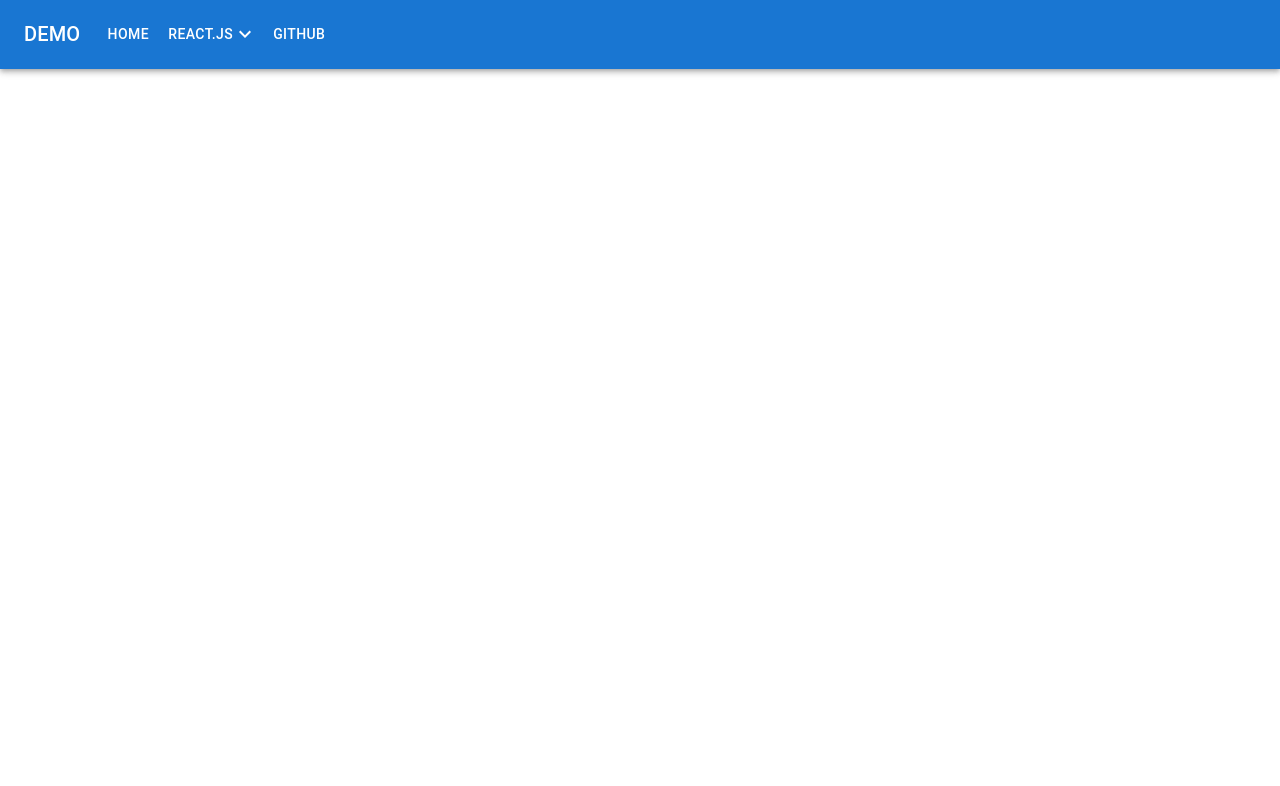
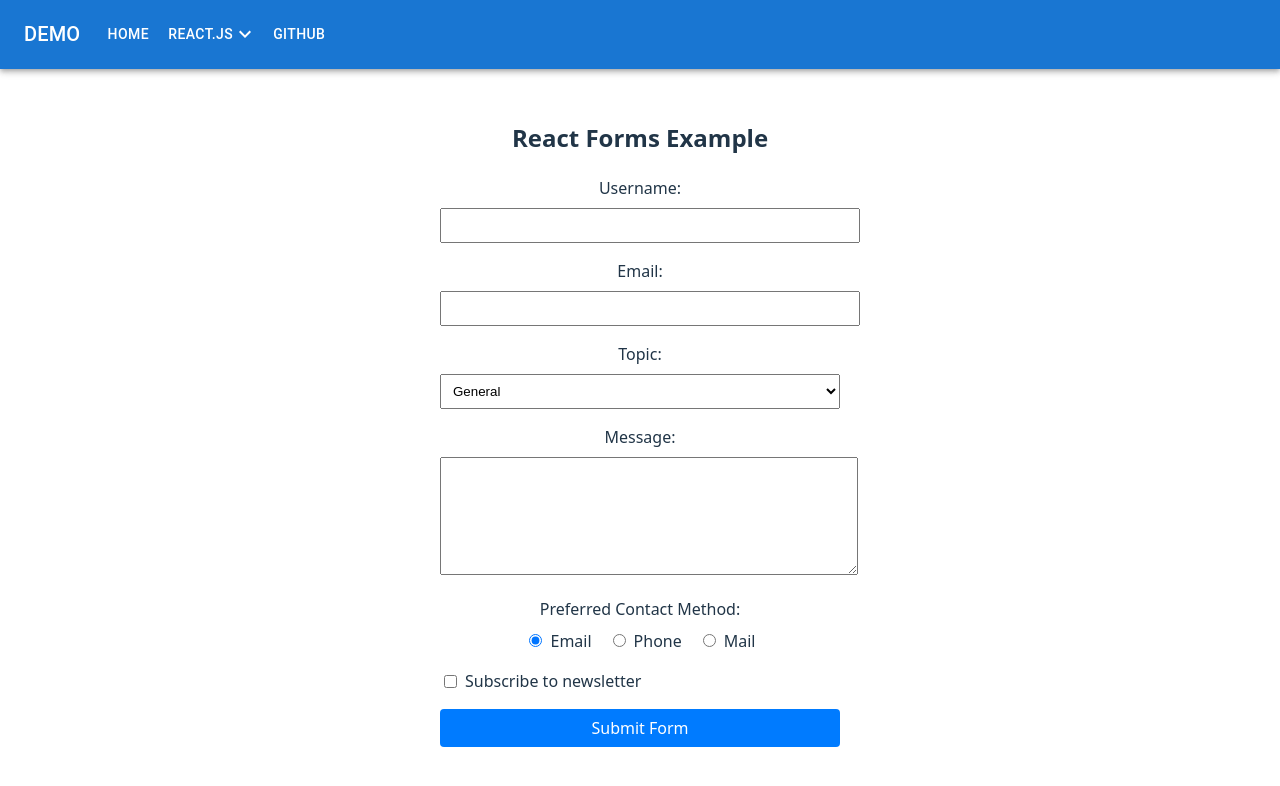
Before and after one commit to ganjianping/gjpd-reactjs19-vite, a React (Vite) app: page /demo/reactjs/forms-example in a window 1280 px wide. Shown: the top 786 px of the page. Built offline with nearby package versions, Linux system fonts and the light colour scheme.

Commit message:
Add React Forms example with form controls, validation, and state management

```diff
--- a/src/App.jsx
+++ b/src/App.jsx
@@ -5,6 +5,7 @@ import { JsxExample } from './demo/reactjs/JsxExample';
 import PropsExample from './demo/reactjs/PropsExample';
 import HooksExample from './demo/reactjs/HooksExample';
 import ListsAndKeysExample from './demo/reactjs/ListsAndKeysExample';
+import FormsExample from './demo/reactjs/FormsExample';
 import './App.css';
 
 function App() {
@@ -18,6 +19,7 @@ function App() {
           <Route path="/demo/reactjs/props-example" element={<PropsExample />} />
           <Route path="/demo/reactjs/hooks-example" element={<HooksExample />} />
           <Route path="/demo/reactjs/lists-and-keys-example" element={<ListsAndKeysExample />} />
+          <Route path="/demo/reactjs/forms-example" element={<FormsExample />} />
         </Routes>
       </div>
     </BrowserRouter>
--- /dev/null
+++ b/src/demo/reactjs/FormsExample.jsx
@@ -0,0 +1,169 @@
+import { useState } from 'react';
+
+const FormsExample = () => {
+  const [formData, setFormData] = useState({
+    username: '',
+    email: '',
+    message: '',
+    topic: 'general',
+    subscribe: false,
+    preferredContact: 'email'
+  });
+
+  const handleChange = (e) => {
+    const { name, value, type, checked } = e.target;
+    setFormData(prevState => ({
+      ...prevState,
+      [name]: type === 'checkbox' ? checked : value
+    }));
+  };
+
+  const handleSubmit = (e) => {
+    e.preventDefault();
+    alert(
+      `Form submitted!\nUsername: ${formData.username}\nEmail: ${formData.email}
+      \nTopic: ${formData.topic}\nMessage: ${formData.message}
+      \nSubscribed: ${formData.subscribe}\nPreferred Contact: ${formData.preferredContact}`
+    );
+  };
+
+  return (
+    <div className="forms-example">
+      <h2>React Forms Example</h2>
+      <form onSubmit={handleSubmit} style={{ maxWidth: '400px', margin: '0 auto' }}>
+        <div style={{ marginBottom: '1rem' }}>
+          <label htmlFor="username" style={{ display: 'block', marginBottom: '0.5rem' }}>
+            Username:
+          </label>
+          <input
+            type="text"
+            id="username"
+            name="username"
+            value={formData.username}
+            onChange={handleChange}
+            style={{ width: '100%', padding: '0.5rem' }}
+            required
+          />
+        </div>
+
+        <div style={{ marginBottom: '1rem' }}>
+          <label htmlFor="email" style={{ display: 'block', marginBottom: '0.5rem' }}>
+            Email:
+          </label>
+          <input
+            type="email"
+            id="email"
+            name="email"
+            value={formData.email}
+            onChange={handleChange}
+            style={{ width: '100%', padding: '0.5rem' }}
+            required
+          />
+        </div>
+
+        <div style={{ marginBottom: '1rem' }}>
+          <label htmlFor="topic" style={{ display: 'block', marginBottom: '0.5rem' }}>
+            Topic:
+          </label>
+          <select
+            id="topic"
+            name="topic"
+            value={formData.topic}
+            onChange={handleChange}
+            style={{ width: '100%', padding: '0.5rem' }}
+          >
+            <option value="general">General</option>
+            <option value="technical">Technical</option>
+            <option value="feedback">Feedback</option>
+            <option value="other">Other</option>
+          </select>
+        </div>
+
+        <div style={{ marginBottom: '1rem' }}>
+          <label htmlFor="message" style={{ display: 'block', marginBottom: '0.5rem' }}>
+            Message:
+          </label>
+          <textarea
+            id="message"
+            name="message"
+            value={formData.message}
+            onChange={handleChange}
+            style={{ width: '100%', padding: '0.5rem', minHeight: '100px' }}
+            required
+          />
+        </div>
+
+        <div style={{ marginBottom: '1rem' }}>
+          <label style={{ display: 'block', marginBottom: '0.5rem' }}>
+            Preferred Contact Method:
+          </label>
+          <div>
+            <label style={{ marginRight: '1rem' }}>
+              <input
+                type="radio"
+                name="preferredContact"
+                value="email"
+                checked={formData.preferredContact === 'email'}
+                onChange={handleChange}
+                style={{ marginRight: '0.5rem' }}
+              />
+              Email
+            </label>
+            <label style={{ marginRight: '1rem' }}>
+              <input
+                type="radio"
+                name="preferredContact"
+                value="phone"
+                checked={formData.preferredContact === 'phone'}
+                onChange={handleChange}
+                style={{ marginRight: '0.5rem' }}
+              />
+              Phone
+            </label>
+            <label>
+              <input
+                type="radio"
+                name="preferredContact"
+                value="mail"
+                checked={formData.preferredContact === 'mail'}
+                onChange={handleChange}
+                style={{ marginRight: '0.5rem' }}
+              />
+              Mail
+            </label>
+          </div>
+        </div>
+
+        <div style={{ marginBottom: '1rem' }}>
+          <label style={{ display: 'flex', alignItems: 'center' }}>
+            <input
+              type="checkbox"
+              name="subscribe"
+              checked={formData.subscribe}
+              onChange={handleChange}
+              style={{ marginRight: '0.5rem' }}
+            />
+            Subscribe to newsletter
+          </label>
+        </div>
+
+        <button
+          type="submit"
+          style={{
+            backgroundColor: '#007bff',
+            color: 'white',
+            padding: '0.5rem 1rem',
+            border: 'none',
+            borderRadius: '4px',
+            cursor: 'pointer',
+            width: '100%'
+          }}
+        >
+          Submit Form
+        </button>
+      </form>
+    </div>
+  );
+};
+
+export default FormsExample;
--- a/src/menu/menu.json
+++ b/src/menu/menu.json
@@ -11,7 +11,8 @@
         { "label": "JSX", "url": "/demo/reactjs/jsx-example" },
         { "label": "Props", "url": "/demo/reactjs/props-example" },
         { "label": "Hooks", "url": "/demo/reactjs/hooks-example" },
-        { "label": "Lists & Keys", "url": "/demo/reactjs/lists-and-keys-example" }
+        { "label": "Lists & Keys", "url": "/demo/reactjs/lists-and-keys-example" },
+        { "label": "Forms", "url": "/demo/reactjs/forms-example" }
       ]
     },
     {
```
